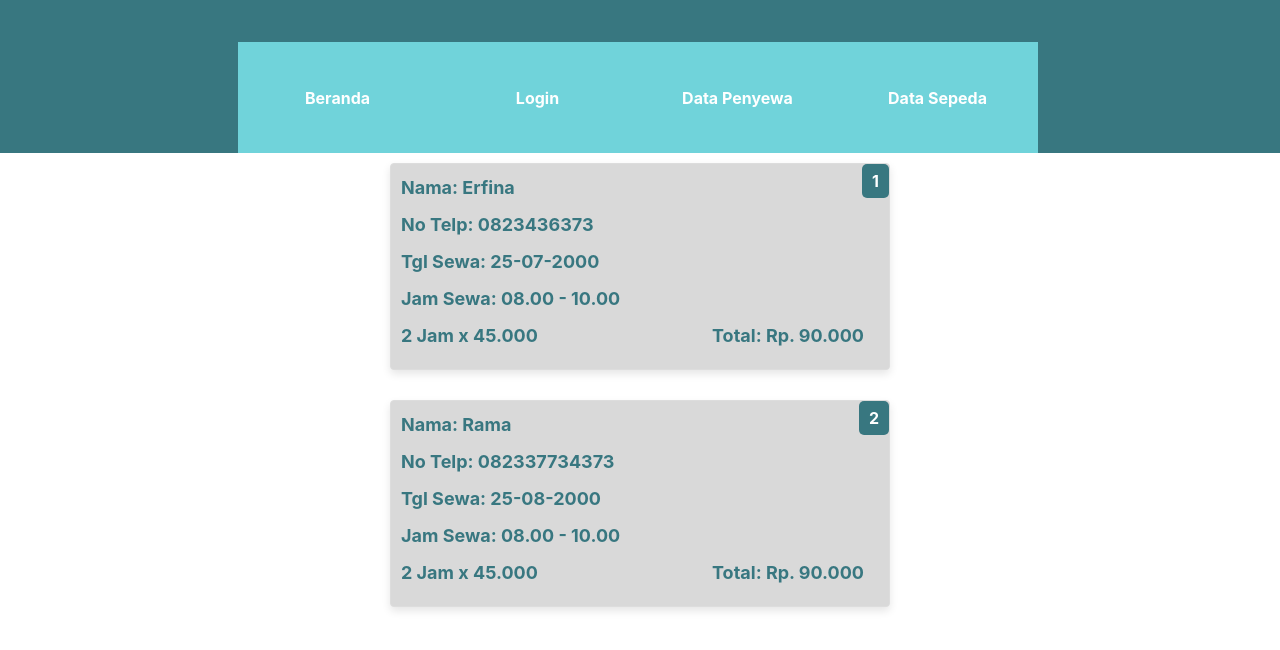
After one commit to Risawulan/sepeda-listrik-ci3, a CodeIgniter app: page /sepeda-listrik/admin/data_penyewa in a window 1280 px wide. The commit adds this page. Shown: the top 650 px of the page. Run offline with CodeIgniter, Linux system fonts and the light colour scheme.

```diff
--- /dev/null
+++ b/application/controllers/Admin.php
@@ -0,0 +1,24 @@
+<?php
+defined('BASEPATH') OR exit('No direct script access allowed');
+ class Admin extends CI_Controller{
+    public function index(){
+        $this->load->view('admin/template_admin/header');
+        $this->load->view('admin/index');
+        $this->load->view('admin/template_admin/footer');
+    }
+    public function login(){
+        $this->load->view('admin/template_admin/header');
+        $this->load->view('admin/login');
+        $this->load->view('admin/template_admin/footer');
+    }
+    public function data_penyewa(){
+        $this->load->view('admin/template_admin/header');
+        $this->load->view('admin/data_penyewa');
+        $this->load->view('admin/template_admin/footer');
+    }
+    public function data_sepeda(){
+        $this->load->view('admin/template_admin/header');
+        $this->load->view('admin/data_sepeda');
+        $this->load->view('admin/template_admin/footer');
+    }
+ }
--- /dev/null
+++ b/application/views/admin/data_penyewa.php
@@ -0,0 +1,73 @@
+<style>
+    .container {
+        display: flex;
+        flex-direction: column;
+        justify-content: center;
+        align-items: center;
+    }
+
+    .card {
+        color: #387780;
+        margin-top: 10px;
+        border: 1px solid #ddd;
+        padding: 10px;
+        width: 500px;
+        background-color: #D9D9D9;
+        box-shadow: 0 4px 8px rgba(0, 0, 0, 0.1);
+        display: flex;
+        flex-direction: column;
+        align-items: flex-start;
+        position: relative;
+        margin-bottom: 20px;
+    }
+
+    .card-number {
+        position: absolute;
+        top: 0;
+        right: 0;
+        background-color: #387780;
+        color: #fff;
+        padding: 5px 10px;
+        border-radius: 5px;
+        font-weight: bold;
+    }
+
+    .grid-item {
+        margin-bottom: 10px;
+        font-size: 18px;
+        font-weight: bold;
+    }
+
+    .row {
+        display: flex;
+        width: 100%;
+    }
+
+    .row .grid-item:last-child {
+        margin-left: auto;
+    }
+</style>
+<div class="container">
+    <div class="card">
+        <div class="card-number">1</div>
+        <div class="grid-item">Nama: Erfina</div>
+        <div class="grid-item">No Telp: 0823436373</div>
+        <div class="grid-item">Tgl Sewa: 25-07-2000</div>
+        <div class="grid-item">Jam Sewa: 08.00 - 10.00</div>
+        <div class="row">
+            <div class="grid-item" style="margin-left: 15px;">2 Jam x 45.000 </div>
+            <div class="grid-item">Total: Rp. 90.000 </div>
+        </div>
+    </div>
+    <div class="card">
+        <div class="card-number">2</div>
+        <div class="grid-item">Nama: Rama</div>
+        <div class="grid-item">No Telp: 082337734373</div>
+        <div class="grid-item">Tgl Sewa: 25-08-2000</div>
+        <div class="grid-item">Jam Sewa: 08.00 - 10.00</div>
+        <div class="row">
+            <div class="grid-item" style="margin-left: 15px;">2 Jam x 45.000 </div>
+            <div class="grid-item">Total: Rp. 90.000 </div>
+        </div>
+    </div>
+</div>
--- /dev/null
+++ b/application/views/admin/template_admin/footer.php
@@ -0,0 +1,3 @@
+</div>
+</body>
+</html>
--- /dev/null
+++ b/application/views/admin/template_admin/header.php
@@ -0,0 +1,24 @@
+<!DOCTYPE html>
+<html lang="en">
+<head>
+    <meta charset="UTF-8">
+    <meta name="viewport" content="width=device-width, initial-scale=1.0">
+    <title>Home</title>
+    <link rel="stylesheet" href="https://cdn.jsdelivr.net/npm/bootstrap@4.6.2/dist/css/bootstrap.min.css" integrity="sha384-xOolHFLEh07PJGoPkLv1IbcEPTNtaed2xpHsD9ESMhqIYd0nLMwNLD69Npy4HI+N" crossorigin="anonymous">
+    <link rel="stylesheet" href="<?=base_url('public/css/style.css');?>">
+</head>
+<body>
+<nav class="navbar navbar-expand-lg justify-content-center">
+  <button class="navbar-toggler" type="button" data-toggle="collapse" data-target="#navbarNavAltMarkup" aria-controls="navbarNavAltMarkup" aria-expanded="false" aria-label="Toggle navigation">
+    <span class="navbar-toggler-icon"></span>
+  </button>
+  <div class="collapse navbar-collapse mt-auto justify-content-center" id="navbarNavAltMarkup">
+    <div class="navbar-nav">
+      <a class="nav-link active" href="<?=base_url('admin');?>">Beranda <span class="sr-only">(current)</span></a>
+      <a class="nav-link" href="<?=base_url('admin/login');?>">Login</a>
+      <a class="nav-link" href="<?=base_url('admin/data_penyewa');?>">Data Penyewa</a>
+      <a class="nav-link" href="<?=base_url('admin/data_sepeda');?>">Data Sepeda</a>
+    </div>
+  </div>
+</nav>
+<div class="container">
--- a/application/views/tipe.php
+++ b/application/views/tipe.php
@@ -3,8 +3,10 @@
         <h3>Pilih Sepeda Listrik Yang Kalian Inginkan</h3>
     </div>
        <div class="row justify-content-center">
+
+       <?php foreach($sepeda as $data) : ?>
            <div class="card mr-2 col-md-3">
-                <div class="card-header">Sepeda Pedal id 001</div>
+                <div class="card-header"><?=$data->nama_sepeda;?></div>
                 <div class="card-body">
                     <img src="<?=base_url('public/img/sp1.png')?>" style="height:200px; 100px;" alt="">
                     <p>Sewa sepeda listrik keliling jogja <br>
@@ -16,6 +18,7 @@
                     <button class="btn btn-primary w-100">PILIH</button>
                 </div>
            </div>
+        <?php endforeach; ?>
            <div class="card mr-2 col-md-3">
                 <div class="card-header">Sepeda Pedal id 002</div>
                 <div class="card-body">
```
Also changed, not shown: application/controllers/Home.php (+9 -1 lines), application/controllers/User.php (added, +43 -0 lines), application/models/Produk_model.php (added, +11 -0 lines), application/models/User_model.php (added, +16 -0 lines), application/views/admin/Login.php (added, +22 -0 lines), application/views/admin/data_sepeda.php (added, +64 -0 lines), application/views/admin/index.php (added, +11 -0 lines), application/views/register.php (added, +32 -0 lines).
